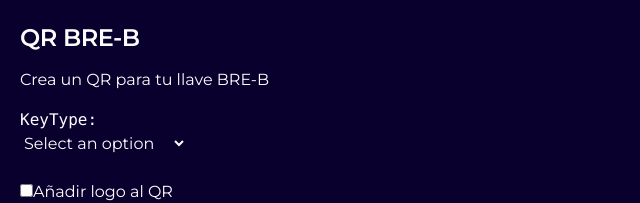
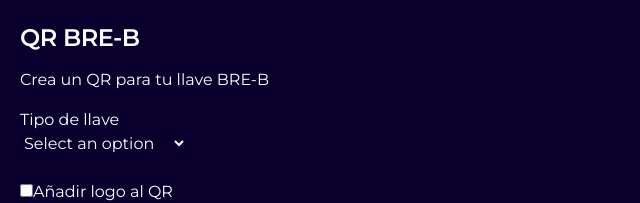
Before and after one commit to necrogoru/bre-b-qr, a Vue app: page / in a window 1280 px wide. Shown: the top 203 px of the page, without its empty margins (0-640 px from the left). Built offline with nearby package versions, Linux system fonts and the light colour scheme; some icons are missing.

Commit message:
feat: complete postcss setup

```diff
--- a/package.json
+++ b/package.json
@@ -30,6 +30,7 @@
     "postcss": "^8.5.6",
     "postcss-import": "^16.1.1",
     "postcss-mixins": "^12.1.2",
+    "postcss-nested": "^7.0.2",
     "postcss-simple-vars": "^7.0.1",
     "typescript": "^5.9.3",
     "vite": "^7.1.7",
--- a/postcss.config.mjs
+++ b/postcss.config.mjs
@@ -1,11 +1,13 @@
 import postcssImport from 'postcss-import';
 import postcssSimpleVars from 'postcss-simple-vars';
 import postcssMixins from 'postcss-mixins';
+import postcssNested from 'postcss-nested';
 
 export default {
   plugins: [
     postcssImport(),
     postcssSimpleVars(),
     postcssMixins(),
+    postcssNested(),
   ]
 }
--- a/src/App.vue
+++ b/src/App.vue
@@ -45,10 +45,10 @@ export default {
     <form
       class="mt-16"
       @submit.prevent="generateQR">
-      <pre>KeyType: {{ keyType }}</pre>
       <DeSySelect
         id="key-type"
         v-model="keyType"
+        label="Tipo de llave"
         :options />
 
       <div class="p-2 mt-4 w-120" />
@@ -74,6 +74,7 @@ export default {
       <DeSyInput
         id="cc"
         v-if="keyType === 'cc'"
+        placeholder="1234567890"
         label="Número de identificación"
         type="number" />
 
```
Also changed, not shown: 1 other file (tests, documents, lock files or other folders).
